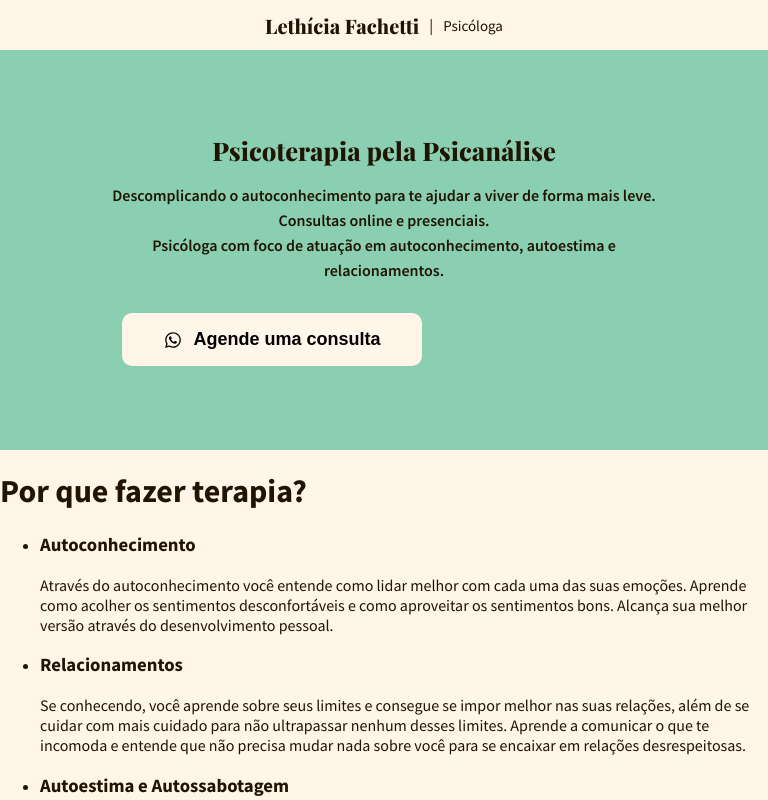
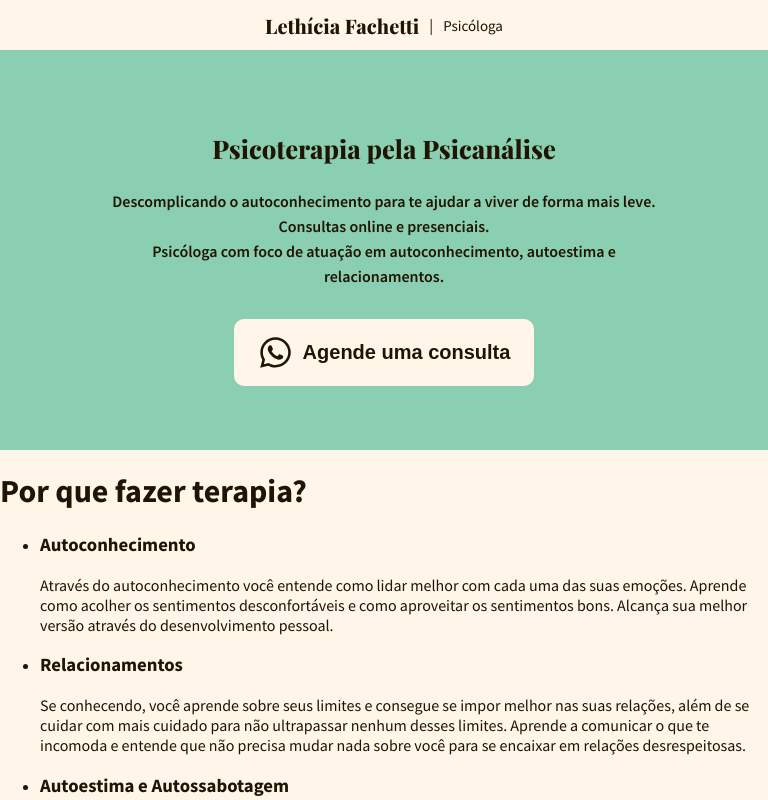
Before and after one commit to santos-vinicius/lethiciafachetti, a React (Vite) app in the folder LF/: page / in a window 768 px wide. Shown: the top 800 px of the page. Built offline with nearby package versions, Linux system fonts and the light colour scheme.

Commit message:
ajustes na responsividade do botão e alinhamento dos elementos

```diff
--- a/LF/src/components/Button/Button.jsx
+++ b/LF/src/components/Button/Button.jsx
@@ -1,7 +1,12 @@
 import React from 'react';
 import { FaWhatsapp } from 'react-icons/fa';
 import styled from 'styled-components';
-import './Button.styled.css';
+
+const WaIcon = styled(FaWhatsapp)`
+  font-size: 35px;
+  font-weight: bold;
+  color: #201402;
+`;
 
 const StyledButton = styled.button`
   display: flex;
@@ -9,12 +14,12 @@ const StyledButton = styled.button`
   align-items: center;
   justify-content: center;
   gap: 10px;
-  font-size: 18px;
+  font-size: 20px;
   font-weight: 600;
-  margin: 1em;
   padding: 1rem;
   cursor: pointer;
   border: none;
+  color: #201402;
   border-radius: 10px;
   background: #FFF5E9;
   width: 300px;
@@ -22,12 +27,10 @@ const StyledButton = styled.button`
 
 function Button() {
   return (
-    <div>
-      <StyledButton>
-        <FaWhatsapp className="icon" />
-        Agende uma consulta
-      </StyledButton>
-    </div>
+    <StyledButton>
+      <WaIcon />
+      Agende uma consulta
+    </StyledButton>
   );
 }
 
--- a/LF/src/components/Button/Button.styled.css
+++ /dev/null
@@ -1,3 +0,0 @@
-.icon {
-  width: 20px;
-}
--- a/LF/src/pages/Main/Main.css
+++ b/LF/src/pages/Main/Main.css
@@ -27,6 +27,7 @@
   margin-bottom: 1rem;
 }
 
+
 .content-text p{
   line-height: 25px;
   margin-bottom: 30px;
@@ -55,10 +56,16 @@
 
 .content {
   margin-right: 0;
+  display: flex;
+  flex-direction: column;
+  align-items: center;
+  justify-content: center;
 }
+
 
 .content h1 {
   text-align: center;
+  margin-bottom: 0.5rem;
 }
 
 .content-text {
```
